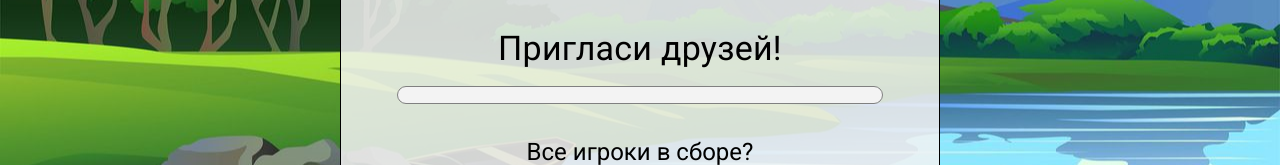
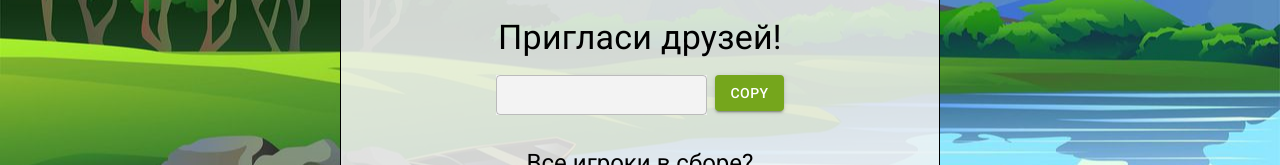
Before and after one commit to Mayrinika/online-activity, a React (Create React App) app in the folder game/: page /login in a window 1280 px wide. Shown: the part 200-365 px from the top of the page. Built offline with nearby package versions, Linux system fonts and the light colour scheme; no server answers.

Commit message:
added the ability to copy to clipboard

```diff
--- a/game/src/components/StartGame/StartGame.tsx
+++ b/game/src/components/StartGame/StartGame.tsx
@@ -3,10 +3,10 @@ import {RouteComponentProps} from 'react-router-dom';
 //components
 //utils
 import getDomRoutes from "../../utils/domRoutes";
+import getRoutes from "../../utils/routes";
 //styles
 import {withStyles, WithStyles} from "@material-ui/core/styles";
-import {Button, Container, Typography, Box} from '@material-ui/core';
-import getRoutes from "../../utils/routes";
+import {Button, Container, Typography, Box, TextField} from '@material-ui/core';
 
 let newWS: any;
 
@@ -81,6 +81,22 @@ class StartGame extends Component<StartGameProps, StartGameState> {
         newWS.send(JSON.stringify({'messageType': 'addWordAndPainter', 'gameId': localStorage.getItem('gameId')}));
     };
 
+    copyGameId = () => {
+        const inputEl = document.querySelector('#gameId') as HTMLInputElement;
+        const inputValue = inputEl!.value.trim();
+
+        if (!navigator.clipboard) {
+            inputEl.select();
+            document.execCommand("copy");
+        } else {
+            navigator.clipboard.writeText(inputValue)
+                .then(() => {})
+                .catch(err => {
+                    console.log('Something went wrong', err);
+                });
+        }
+    };
+
     render() {
         const {players} = this.state;
         const {classes} = this.props;
@@ -91,10 +107,14 @@ class StartGame extends Component<StartGameProps, StartGameState> {
                         <Typography variant='h4' paragraph>
                             Пригласи друзей!
                         </Typography>
-                        <Typography variant='subtitle1' paragraph className={classes.playerContainer}
-                                    style={{backgroundColor: '#F3F3F3'}}>
-                            {localStorage.getItem('gameId')}
-                        </Typography>
+                        <Box>
+                            <TextField id='gameId' variant="outlined" size='small'
+                                       style={{backgroundColor: '#F3F3F3'}} value={localStorage.getItem('gameId')}/>
+                            <Button id='readButton' variant="contained" size='medium' color='secondary'
+                                    style={{marginLeft: 8}}
+                                    onClick={this.copyGameId}>Copy
+                            </Button>
+                        </Box>
                     </Box>
                     <Typography variant='h5' paragraph>
                         Все игроки в сборе?
```
